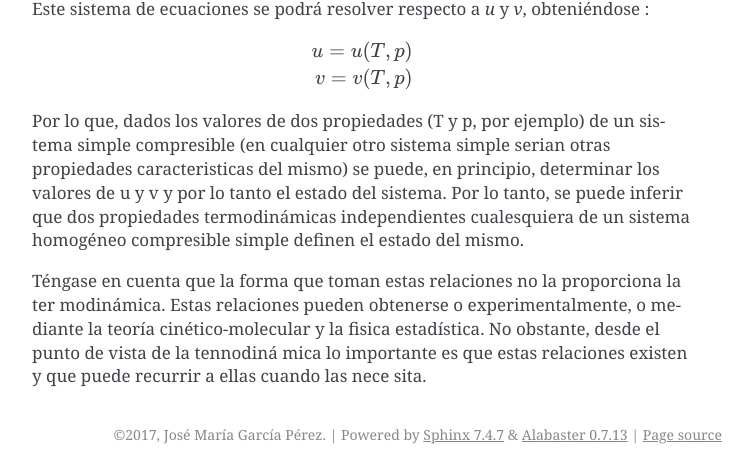
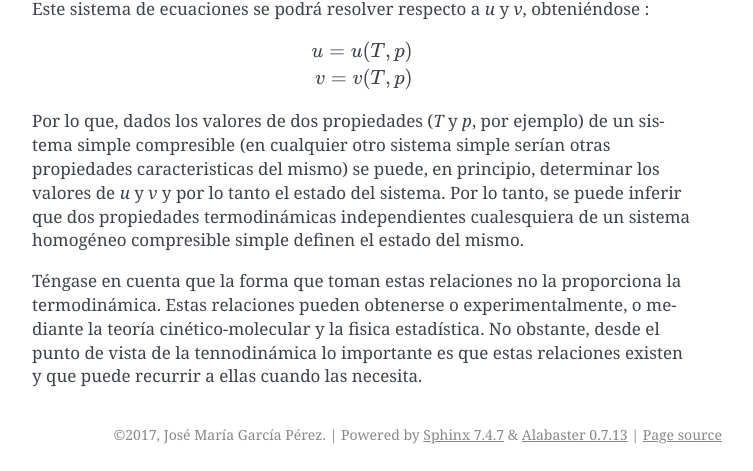
Before and after one commit to mantielero/termodinamica, a Sphinx documentation site: the page built from source/primer_principio_postulado_estado_sistemas_simples.rst, in a window 1280 px wide and 900 px high, scrolled down 2222 px. Shown: the part 426-897 px from the top of the window, without its empty margins (388-1141 px from the left). Built offline with Sphinx 7.4.7, drawn with Linux system fonts in a browser that asks for light colours; pages that are not in the unit, such as notebooks, are missing from menus.

Commit message:
Update primer_principio_postulado_estado_sistemas_simples.rst

```diff
--- a/source/primer_principio_postulado_estado_sistemas_simples.rst
+++ b/source/primer_principio_postulado_estado_sistemas_simples.rst
@@ -57,6 +57,6 @@ Este sistema de ecuaciones se podrá resolver  respecto a *u* y *v*, obteniéndo
    u= u(T,p) \\
    v = v(T,p)
 
-Por lo que, dados los valores de dos propiedades (T y p, por ejemplo) de un sistema simple compresible (en cualquier otro sistema simple serian otras propiedades caracteristicas del mismo) se puede, en principio, determinar los valores de u y v y por lo tanto el estado del sistema. Por lo tanto, se puede inferir que dos propiedades termodinámicas independientes cualesquiera de un sistema homogéneo compresible simple definen el estado del mismo.
+Por lo que, dados los valores de dos propiedades (*T* y *p*, por ejemplo) de un sistema simple compresible (en cualquier otro sistema simple serían otras propiedades caracteristicas del mismo) se puede, en principio, determinar los valores de *u* y *v* y por lo tanto el estado del sistema. Por lo tanto, se puede inferir que dos propiedades termodinámicas independientes cualesquiera de un sistema homogéneo compresible simple definen el estado del mismo.
 
-Téngase en cuenta que la forma que toman estas relaciones no la proporciona la ter­ modinámica. Estas relaciones pueden obtenerse o experimentalmente, o mediante la teoría cinético-molecular y la fisica estadística. No obstante, desde el punto de vista de la tennodiná­ mica lo importante es que estas relaciones existen y que puede recurrir a ellas cuando las nece­ sita.
+Téngase en cuenta que la forma que toman estas relaciones no la proporciona la termodinámica. Estas relaciones pueden obtenerse o experimentalmente, o mediante la teoría cinético-molecular y la fisica estadística. No obstante, desde el punto de vista de la tennodinámica lo importante es que estas relaciones existen y que puede recurrir a ellas cuando las necesita.
```
